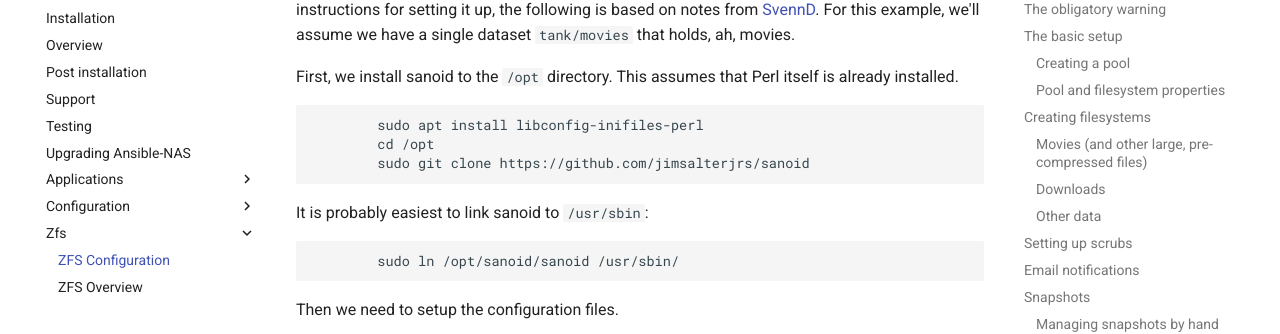
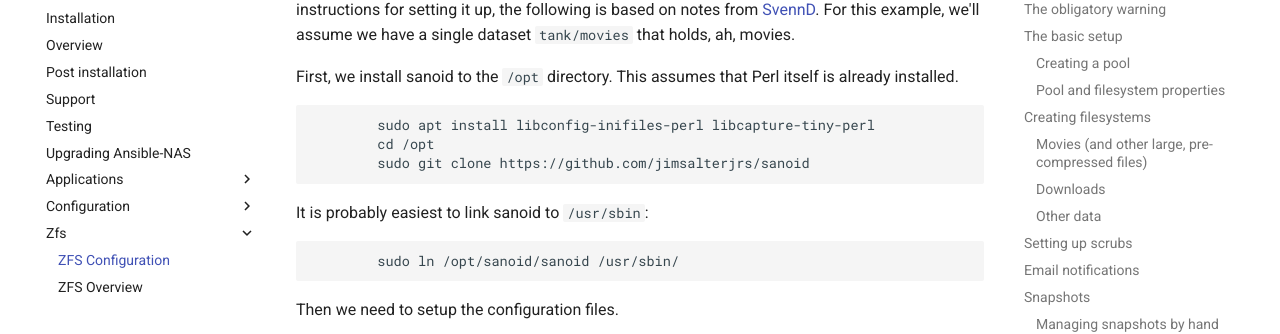
Before and after one commit to davestephens/ansible-nas, an MkDocs documentation site: the page built from docs/zfs/zfs_configuration.md, in a window 1280 px wide and 900 px high, scrolled down 5262 px. Shown: the part 144-478 px from the top of the window. Built offline with MkDocs 1.6.1 and Material for MkDocs 9.7.7, drawn with Linux system fonts in a browser that asks for light colours; comment, search, counter and statistics services are not loaded.

````diff
--- a/docs/zfs/zfs_configuration.md
+++ b/docs/zfs/zfs_configuration.md
@@ -293,7 +293,7 @@ First, we install sanoid to the `/opt` directory. This assumes that Perl itself
 is already installed.
 
 ```
-        sudo apt install libconfig-inifiles-perl
+        sudo apt install libconfig-inifiles-perl libcapture-tiny-perl
         cd /opt
         sudo git clone https://github.com/jimsalterjrs/sanoid
 ```
````
